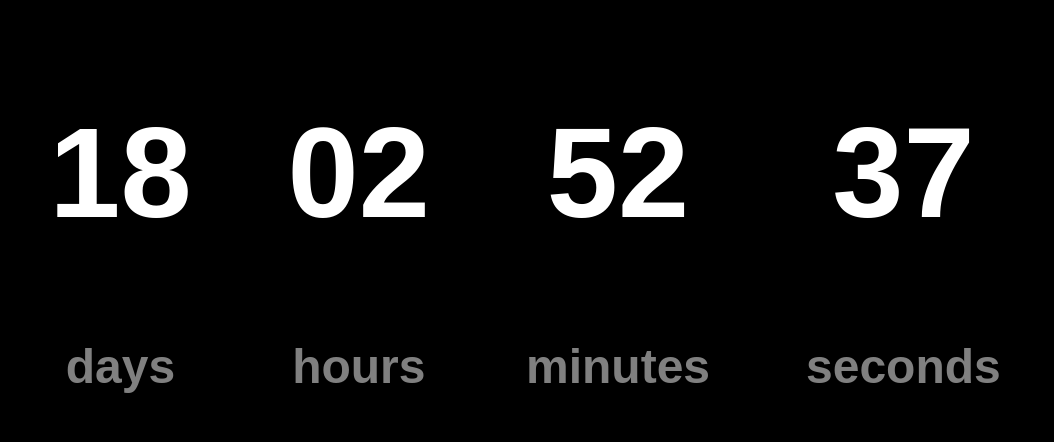
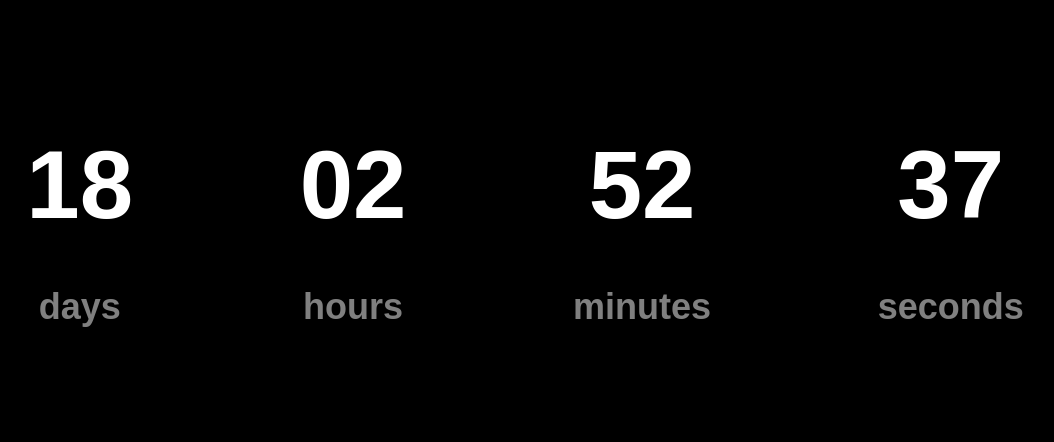
Before and after one commit to adriangb/taulboyrecords, a plain HTML site: page index.html in a window 1280 px wide. Shown: the part 187-629 px from the top of the page, without its empty margins (115-1169 px from the left). Drawn offline with nearby package versions, Linux system fonts and the light colour scheme; a web font is replaced by a local one.

Commit message:
Deploying to gh-pages from  @ 65c1d67630e666de317464aba40dfab9216fabfc 🚀

```diff
--- a/main.css
+++ b/main.css
@@ -9,11 +9,14 @@ body {
   flex-direction: column;
   height: 100vh;
   justify-content: center;
+  margin-left: 50px;
+  margin-right: 50px;
 }
 /* ==================
  *  APP
  * ================== */
 .countdown {
+  width: 100%;
   display: grid;
   grid-template-columns: auto;
   grid-auto-flow: column;
@@ -24,12 +27,12 @@ body {
   text-align: center;
 }
 h2 {
-  font-size: 8em;
-  line-height: 1;
+  font-size: 6em;
+  line-height: 0.5;
   color: white;
 }
 h3 {
-  font-size: 3em;
+  font-size: 2.25em;
   line-height: 1;
   color: gray;
 }
```
